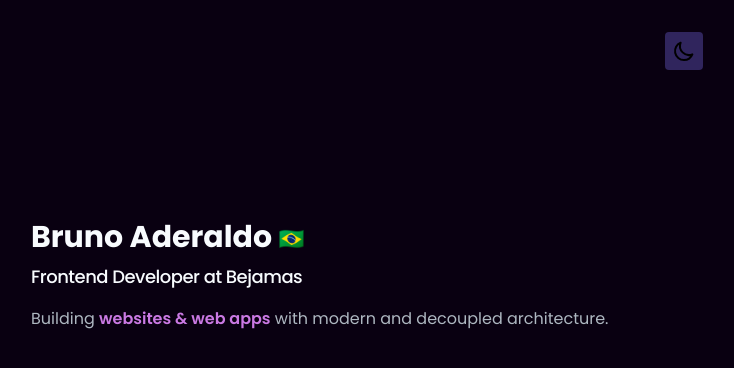
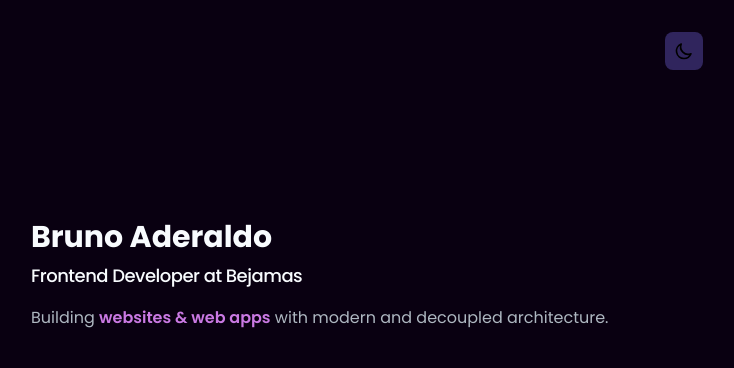
Before and after one commit to BrunoAderaldo/brunoaderaldo.com, a Next.js app: page / in a window 1280 px wide. Shown: the top 368 px of the page, without its empty margins (273-1007 px from the left). Built offline with nearby package versions, Linux system fonts and the light colour scheme.

Commit message:
feat: change theme tokens

```diff
--- a/components/Header/ThemeSwitcher.tsx
+++ b/components/Header/ThemeSwitcher.tsx
@@ -8,12 +8,16 @@ const ToggleButton = styled('button', {
   alignItems: 'center',
   justifyContent: 'center',
   border: 0,
-  borderRadius: '$borderRadius',
+  borderRadius: '$roundedLG',
   backgroundColor: '$background_1',
   cursor: 'pointer',
   width: '2.35rem',
   height: '2.35rem',
   marginLeft: 'auto',
+  svg: {
+    width: '1.25rem',
+    height: '1.25rem',
+  },
 })
 
 export default function Header() {
--- a/pages/index.tsx
+++ b/pages/index.tsx
@@ -6,15 +6,7 @@ export default function Home() {
   return (
     <Layout>
       <Intro>
-        <Title>
-          Bruno Aderaldo{' '}
-          <span
-            role="img"
-            aria-label="The flag for Brazil, which may show as the letters BR on some platforms."
-          >
-            🇧🇷
-          </span>
-        </Title>
+        <Title>Bruno Aderaldo</Title>
         <Subtitle>Frontend Developer at Bejamas</Subtitle>
         <p>
           Building <strong>websites & web apps</strong> with modern and
--- a/stitches.config.ts
+++ b/stitches.config.ts
@@ -29,7 +29,10 @@ export const {
       bold: '700',
     },
     radii: {
-      borderRadius: '0.25rem',
+      rounded: '0.25rem',
+      roundedSM: '0.125rem',
+      roundedMD: '0.375rem',
+      roundedLG: '0.5rem',
     },
   },
   media: {
```
